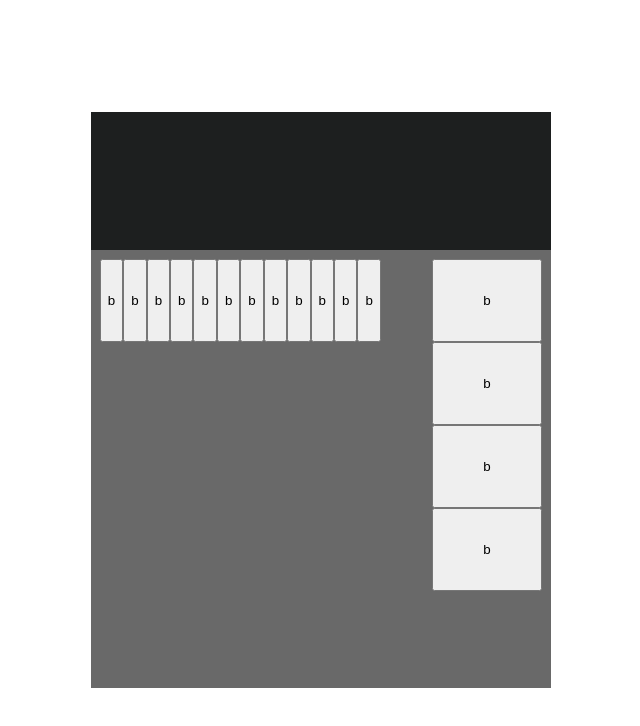
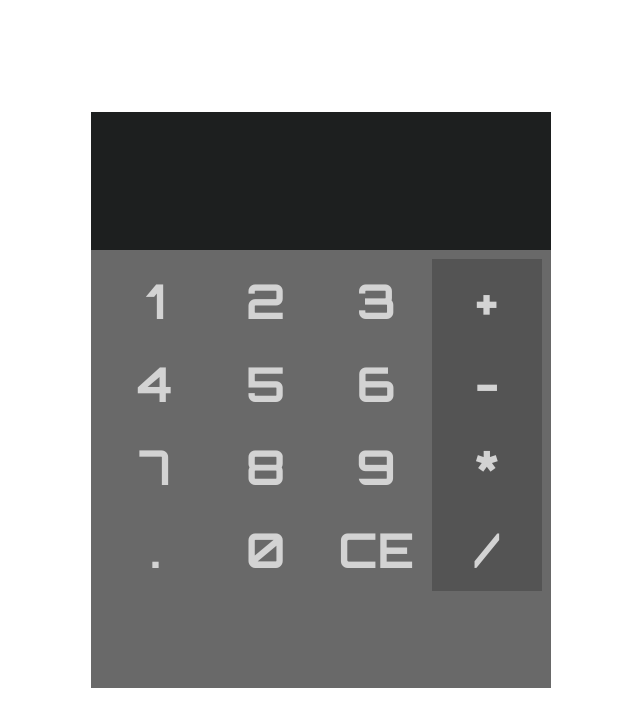
Before and after one commit to felipeares/react-calculator, a React app: page / in a window 1280 px wide. Shown: the top 726 px of the page, without its empty margins (319-959 px from the left). Built offline with nearby package versions, Linux system fonts and the light colour scheme.

Commit message:
<Key> changed button to div & p

```diff
--- a/src/Calculator/Key/Key.js
+++ b/src/Calculator/Key/Key.js
@@ -2,11 +2,19 @@ import React from "react";
 import classes from "./Key.module.css";
 import PropTypes from "prop-types";
 
-const Key = props => <button className={classes.Key}>b</button>;
+const Key = props => (
+  <div
+    onClick={() => props.clicked(props.value)}
+    className={[classes.Key, classes[props.keyType]].join(" ")}
+  >
+    <p className={classes.KeyValue}>{props.value}</p>
+  </div>
+);
 
 Key.propTypes = {
   value: PropTypes.string.isRequired,
-  clicked: PropTypes.func.isRequired
+  clicked: PropTypes.func.isRequired,
+  keyType: PropTypes.string.isRequired
 };
 
 export default Key;
```
Also changed, not shown: 1 other file (tests, documents, lock files or other folders).
